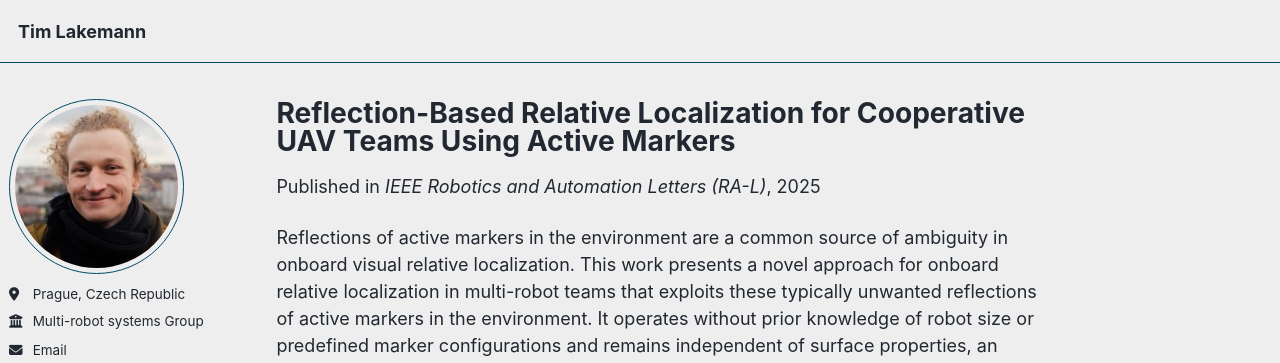
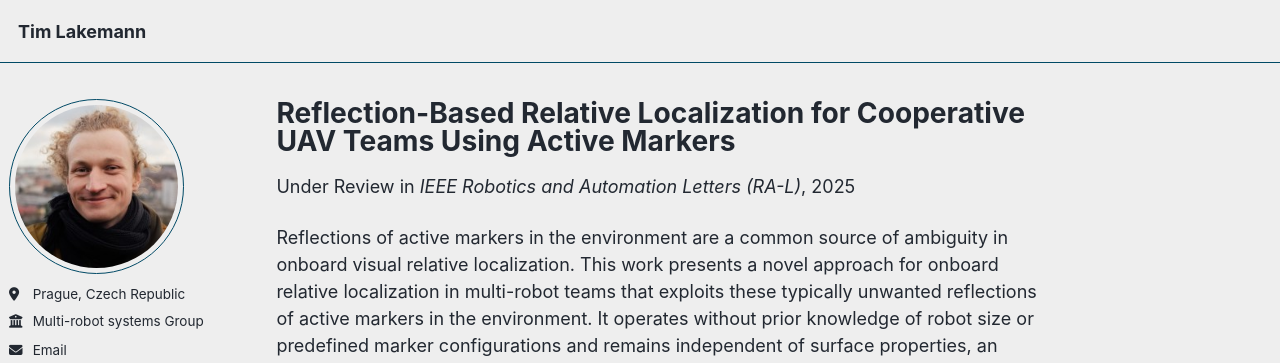
Before and after one commit to TimLakemann/timlakemann.github.io, a Jekyll site: the page built from _publications/preprint.md, in a window 1280 px wide and 1117 px high. Shown: the top 363 px of the window. Built offline with Jekyll 4.4.1, drawn with Linux system fonts in a browser that asks for light colours; some web fonts are replaced; a script that is not in the unit is left out.

Commit message:
fix of under review

```diff
--- a/_layouts/single.html
+++ b/_layouts/single.html
@@ -36,8 +36,12 @@ layout: default
 
         {% if page.collection == 'teaching' %}
           <p> {{ page.type }}, <i>{{ page.venue }}</i>, {{ page.date | default: "1900-01-01" | date: "%Y" }} </p>
-        {% elsif page.venue and page.date %}
-          <p>Published in <i>{{ page.venue }}</i>, {{ page.date | default: "1900-01-01" | date: "%Y" }} </p>
+          {% elsif page.venue and page.date %}
+          {% if page.category == "preprints" %}
+          <p>Under Review in <i>{{ page.venue }}</i>, {{ page.date | default: "1900-01-01" | date: "%Y" }}</p>
+          {% else %}
+          <p>Published in <i>{{ page.venue }}</i>, {{ page.date | default: "1900-01-01" | date: "%Y" }}</p>
+          {% endif %}
         {% elsif page.date %}
           <p class="page__date"><strong><i class="fa fa-fw fa-calendar" aria-hidden="true"></i> {{ site.data.ui-text[site.locale].date_label | default: "Published:" }}</strong> <time datetime="{{ page.date | date_to_xmlschema }}">{{ page.date | default: "1900-01-01" | date: "%B %d, %Y" }}</time></p>
         {% endif %}
```
